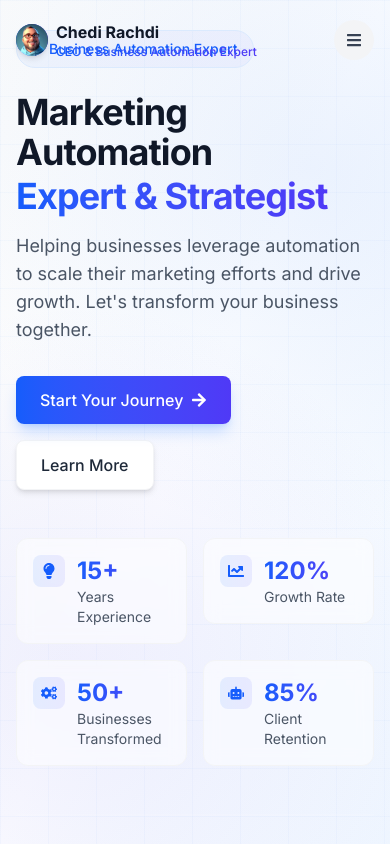
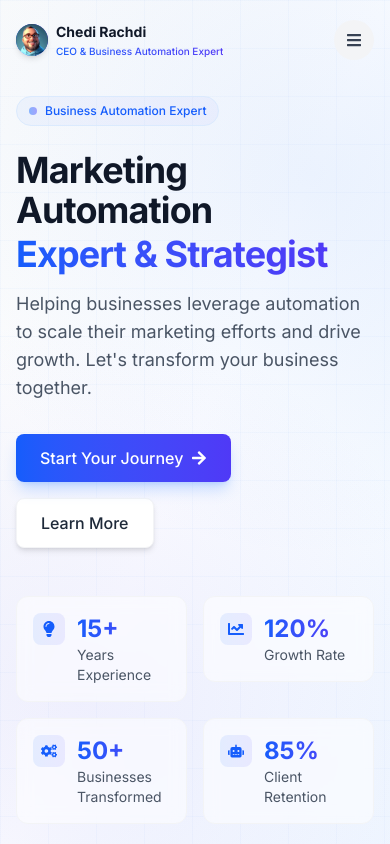
Before and after one commit to chedirachdi/chedirachdi, a Next.js app: page / in a window 390 px wide. Shown: the top 844 px of the page. Built offline with nearby package versions, Linux system fonts and the light colour scheme.

Commit message:
Fix logo and hero section overlap on mobile devices

```diff
--- a/src/components/Navbar.tsx
+++ b/src/components/Navbar.tsx
@@ -65,8 +65,8 @@ export default function Navbar() {
                 />
               </div>
               <div className="ml-2 sm:ml-3">
-                <h1 className="text-base sm:text-xl font-bold text-gray-900">Chedi Rachdi</h1>
-                <p className="text-xs bg-clip-text text-transparent bg-gradient-to-r from-blue-600 to-indigo-600 font-medium">CEO & Business Automation Expert</p>
+                <h1 className="text-sm sm:text-base md:text-xl font-bold text-gray-900">Chedi Rachdi</h1>
+                <p className="text-[10px] sm:text-xs bg-clip-text text-transparent bg-gradient-to-r from-blue-600 to-indigo-600 font-medium mt-0.5">CEO & Business Automation Expert</p>
               </div>
             </div>
           </Link>
--- a/src/components/sections/Hero.tsx
+++ b/src/components/sections/Hero.tsx
@@ -21,7 +21,7 @@ export default function Hero() {
   }, []);
 
   return (
-    <section className="relative min-h-screen flex items-center overflow-hidden bg-gradient-to-br from-gray-50 via-white to-blue-50">
+    <section className="relative min-h-screen pt-24 sm:pt-28 flex items-center overflow-hidden bg-gradient-to-br from-gray-50 via-white to-blue-50">
       {/* Background Elements */}
       <div className="absolute inset-0">
         <div className="absolute inset-0 bg-[radial-gradient(circle_at_80%_20%,rgba(59,130,246,0.1),transparent_50%)]" />
@@ -52,9 +52,9 @@ export default function Hero() {
               transition={{ delay: 0.3 }}
               className="mb-6"
             >
-              <div className="inline-flex items-center gap-2 px-4 py-2 rounded-full bg-gradient-to-r from-blue-500/5 to-indigo-500/5 border border-blue-100">
+              <div className="inline-flex items-center gap-2 px-3 sm:px-4 py-1.5 sm:py-2 rounded-full bg-gradient-to-r from-blue-500/5 to-indigo-500/5 border border-blue-100">
                 <div className="w-2 h-2 rounded-full bg-gradient-to-r from-blue-500 to-indigo-500 animate-pulse" />
-                <span className="text-blue-600 font-medium text-sm">
+                <span className="text-blue-600 font-medium text-xs sm:text-sm">
                   Business Automation Expert
                 </span>
               </div>
```
